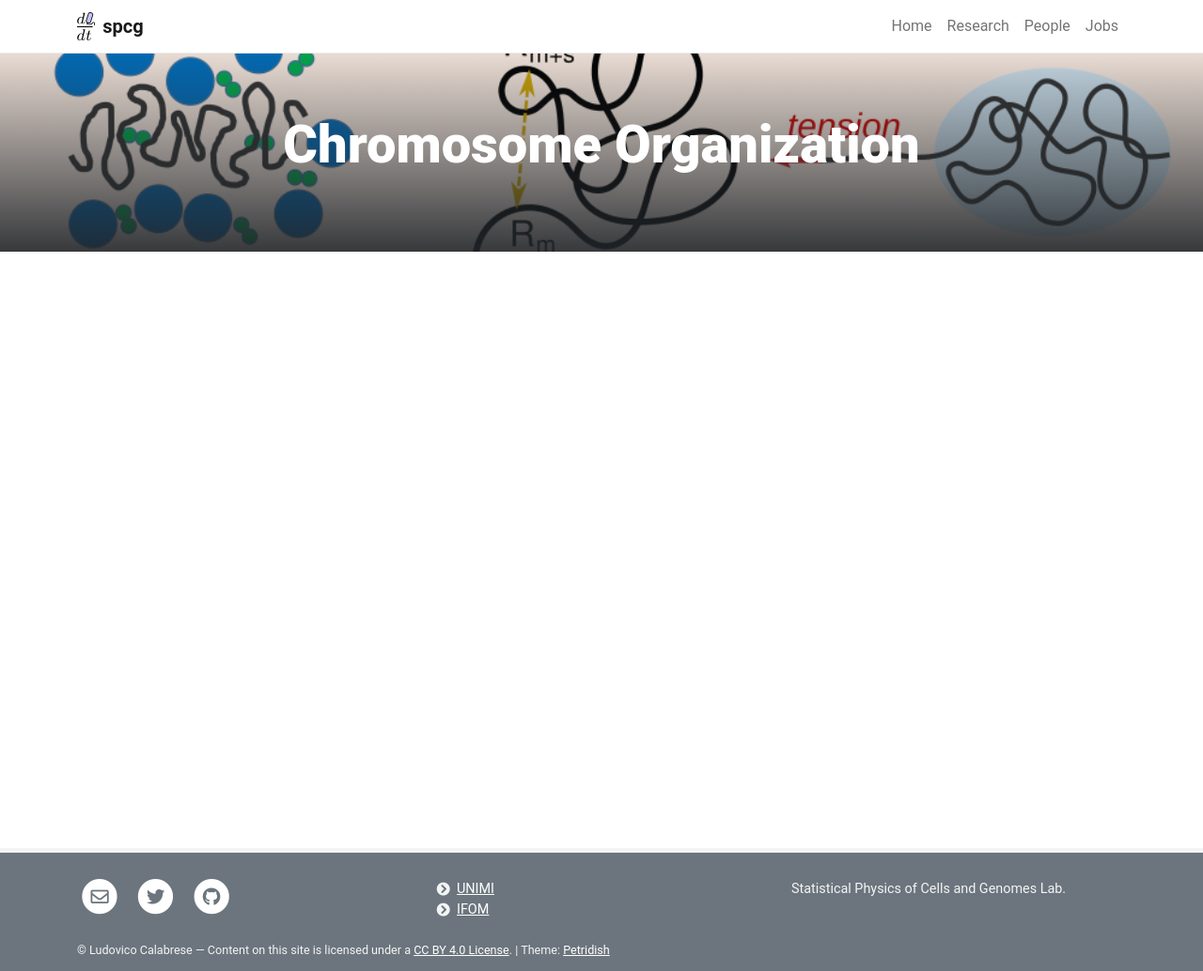
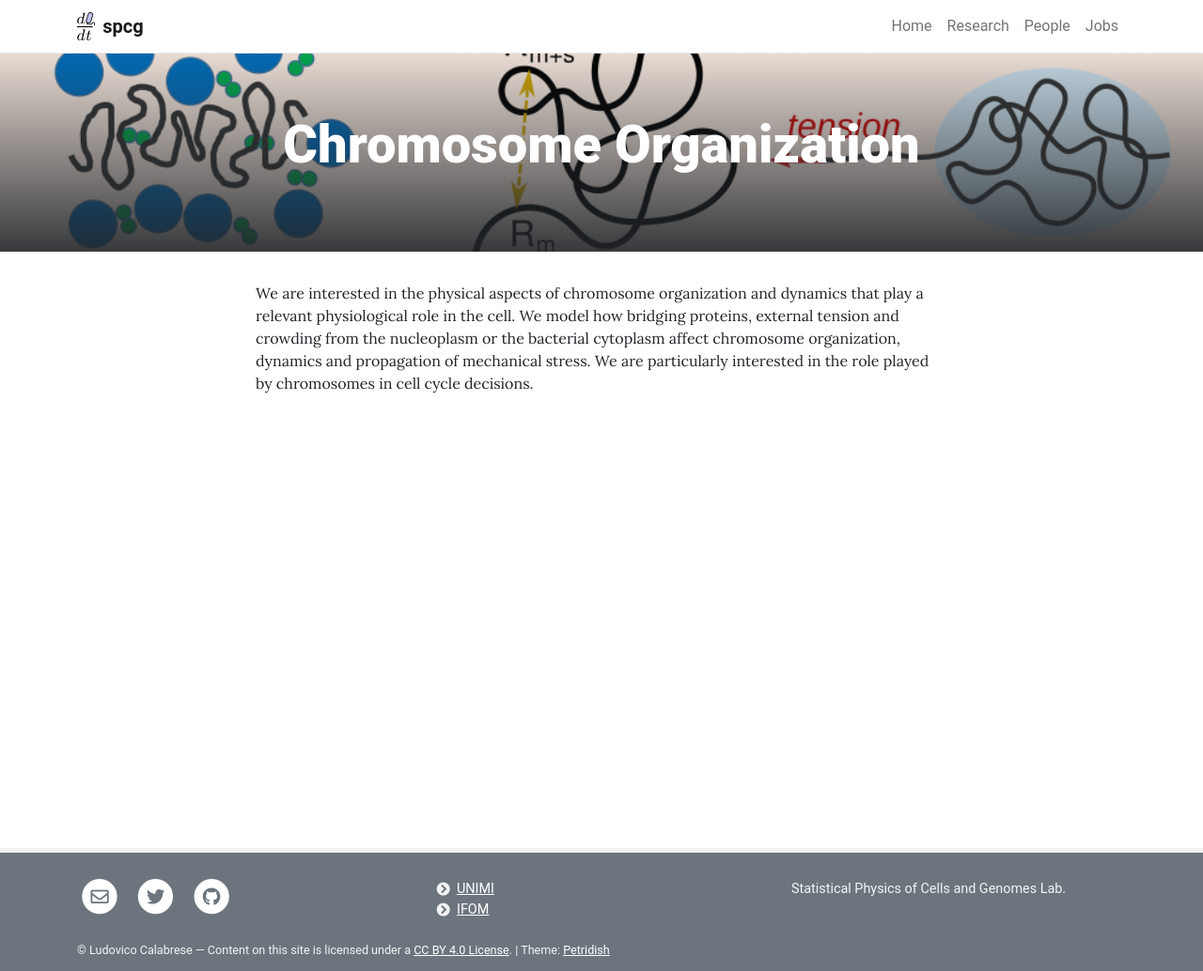
Before and after one commit to mcltone/spcg, a Jekyll site: the page built from _posts/2019-01-02-chrom-organization.md, in a window 1280 px wide. Shown: the whole page at 94% size. Built offline with Jekyll 4.4.1, drawn with Linux system fonts in a browser that asks for light colours.

Commit message:
Update 2019-01-02-chrom-organization.md

```diff
--- a/_posts/2019-01-02-chrom-organization.md
+++ b/_posts/2019-01-02-chrom-organization.md
@@ -4,3 +4,5 @@ background: /assets/theme/images/chrom.png
 categories:
 permalink: /research/chrom-org
 ---
+
+We are interested in the physical aspects of chromosome organization and dynamics that play a relevant physiological role in the cell. We model how bridging proteins, external tension and crowding from the nucleoplasm or the bacterial cytoplasm affect chromosome organization, dynamics and propagation of mechanical stress. We are particularly interested in the role played by chromosomes in cell cycle decisions.
```
